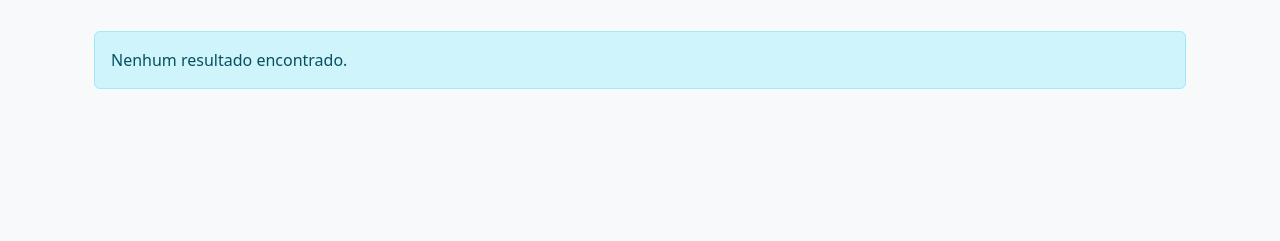
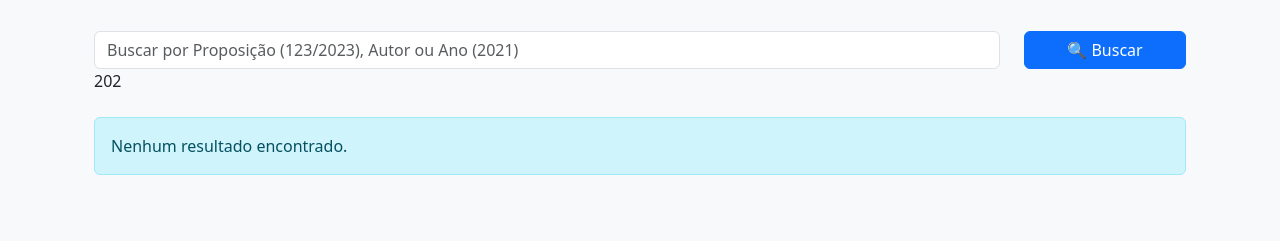
Before and after one commit to emailpteste2025-code/HCL-MVC, a PHP site: page /home in a window 1280 px wide. Shown: the part 59-300 px from the top of the page. Run offline with PHP 8.4, Linux system fonts and the light colour scheme; data that the repository does not hold is empty.

Commit message:
commit - MVC-V.1.2

```diff
--- a/app/views/home.php
+++ b/app/views/home.php
@@ -6,6 +6,16 @@ ob_start();
 <div class="container">
   <h3>Bem-vindo, <?= htmlspecialchars($username) ?> </h3> <br>
 
+  <!-- Formulário de busca -->
+  <form method="get" action="/home" class="row mb-4">
+    <div class="col-md-10">
+      <input type="text" name="search" value="<?= htmlspecialchars($search) ?>"
+             class="form-control" placeholder="Buscar por Proposição (123/2023), Autor ou Ano (2021)">202
+    </div>
+    <div class="col-md-2">
+      <button type="submit" class="btn btn-primary w-100">🔍 Buscar</button>
+    </div>
+  </form>
 
   <?php if ($erro): ?>
     <div class="alert alert-warning"><?= $erro ?></div>
```
